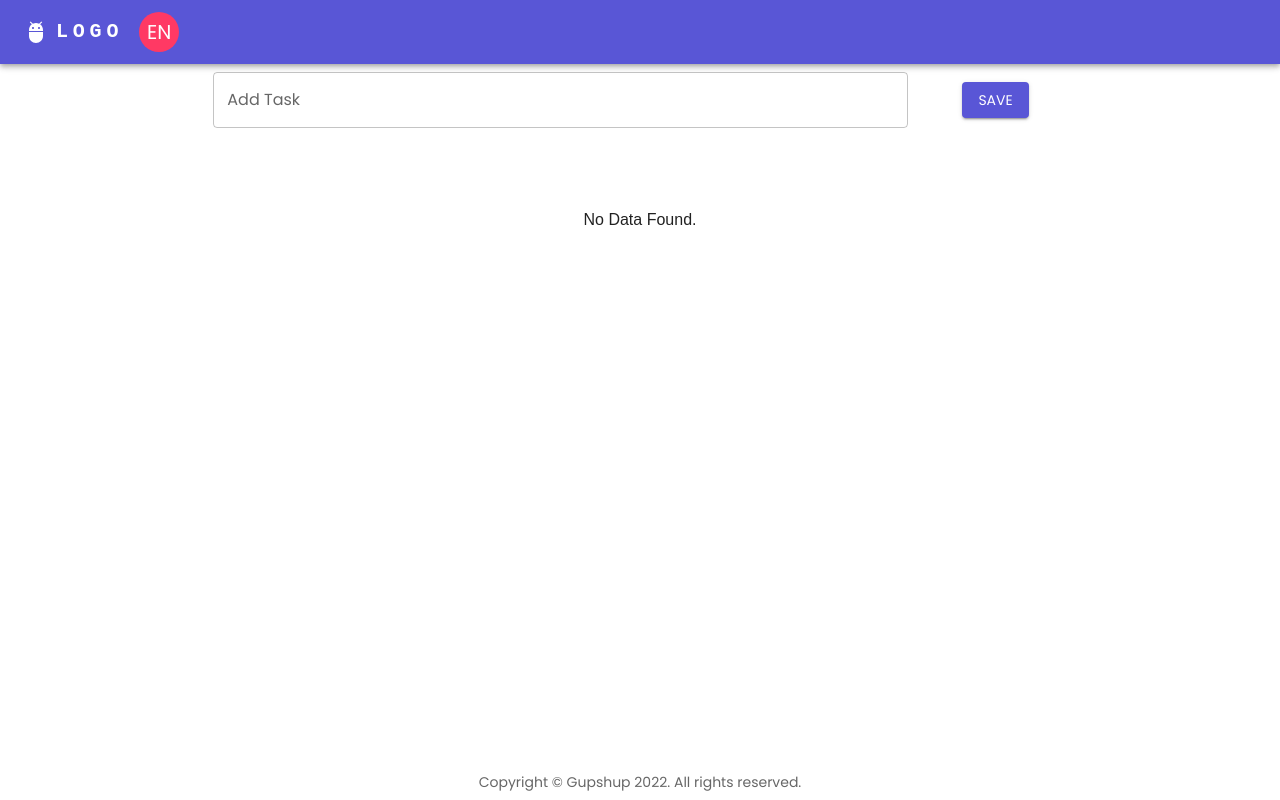
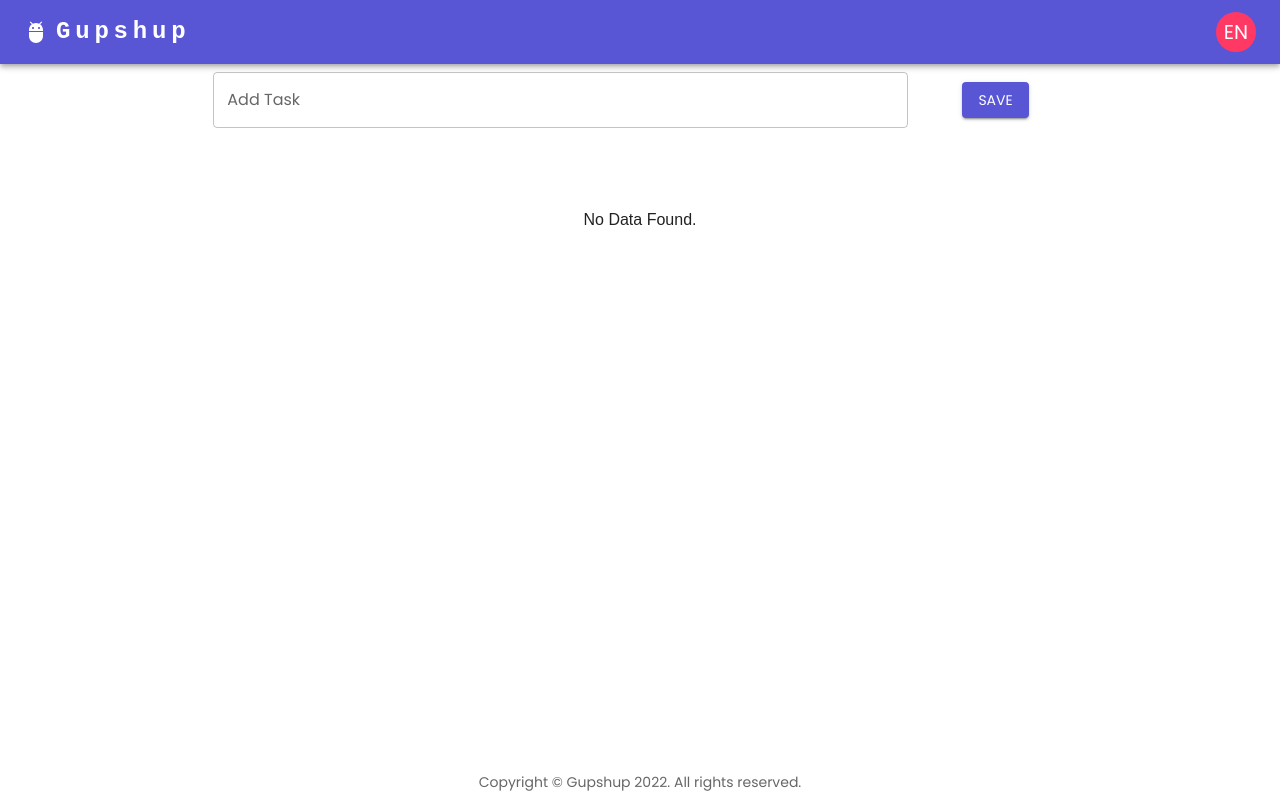
Before and after one commit to kashyap1/Internationalization, a React (Create React App) app: page / in a window 1280 px wide. Built offline with nearby package versions, Linux system fonts and the light colour scheme.

Commit message:
header file

```diff
--- a/src/components/Header.js
+++ b/src/components/Header.js
@@ -33,25 +33,7 @@ const ResponsiveAppBar = () => {
     <AppBar position="static">
       <Container maxWidth="xl">
         <Toolbar disableGutters>
-          <AdbIcon sx={{ display: { xs: "none", md: "flex" }, mr: 1 }} />
-          <Typography
-            variant="h6"
-            noWrap
-            component="a"
-            href="/"
-            sx={{
-              mr: 2,
-              display: { xs: "none", md: "flex" },
-              fontFamily: "monospace",
-              fontWeight: 700,
-              letterSpacing: ".3rem",
-              color: "inherit",
-              textDecoration: "none"
-            }}
-          >
-            LOGO
-          </Typography>
-          <AdbIcon sx={{ display: { xs: "flex", md: "none" }, mr: 1 }} />
+          <AdbIcon sx={{ display: { xs: "flex" }, mr: 1 }} />
           <Typography
             variant="h5"
             noWrap
@@ -59,7 +41,7 @@ const ResponsiveAppBar = () => {
             href=""
             sx={{
               mr: 2,
-              display: { xs: "flex", md: "none" },
+              display: { xs: "flex" },
               flexGrow: 1,
               fontFamily: "monospace",
               fontWeight: 700,
```
